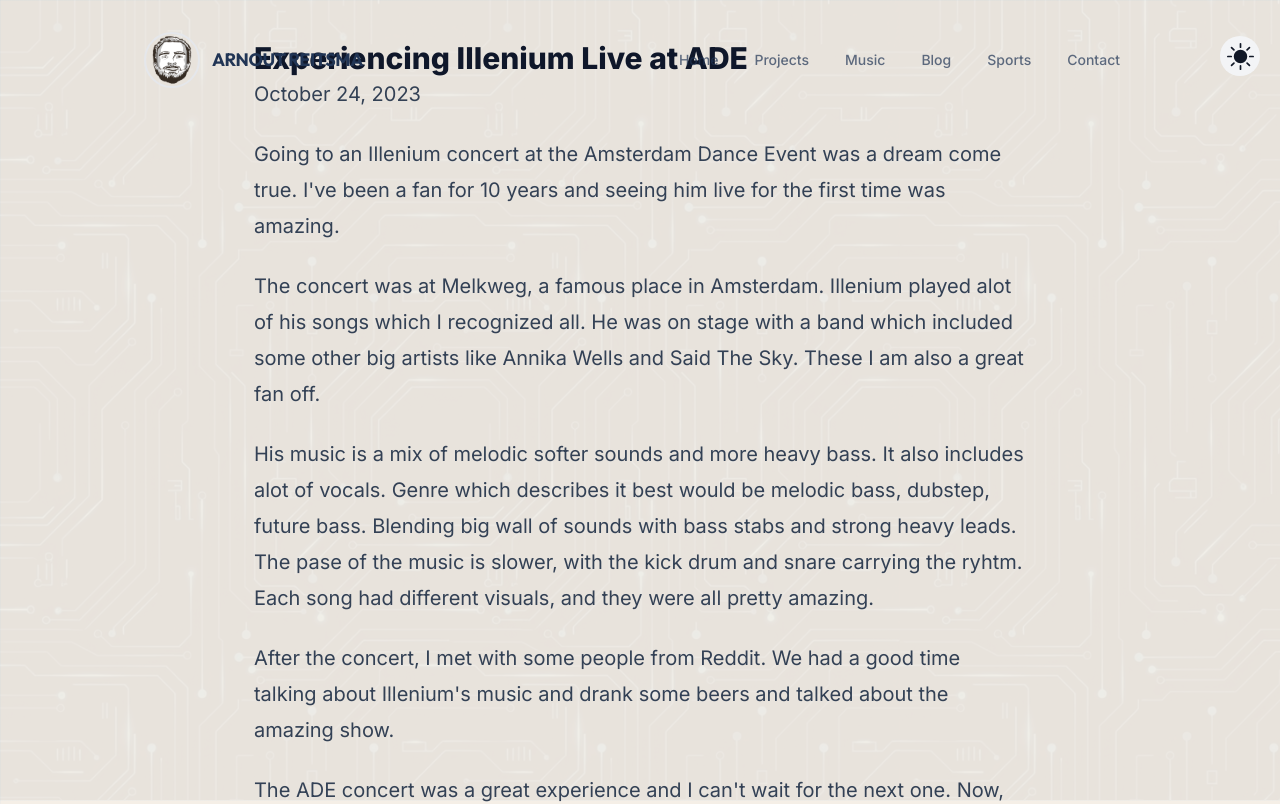
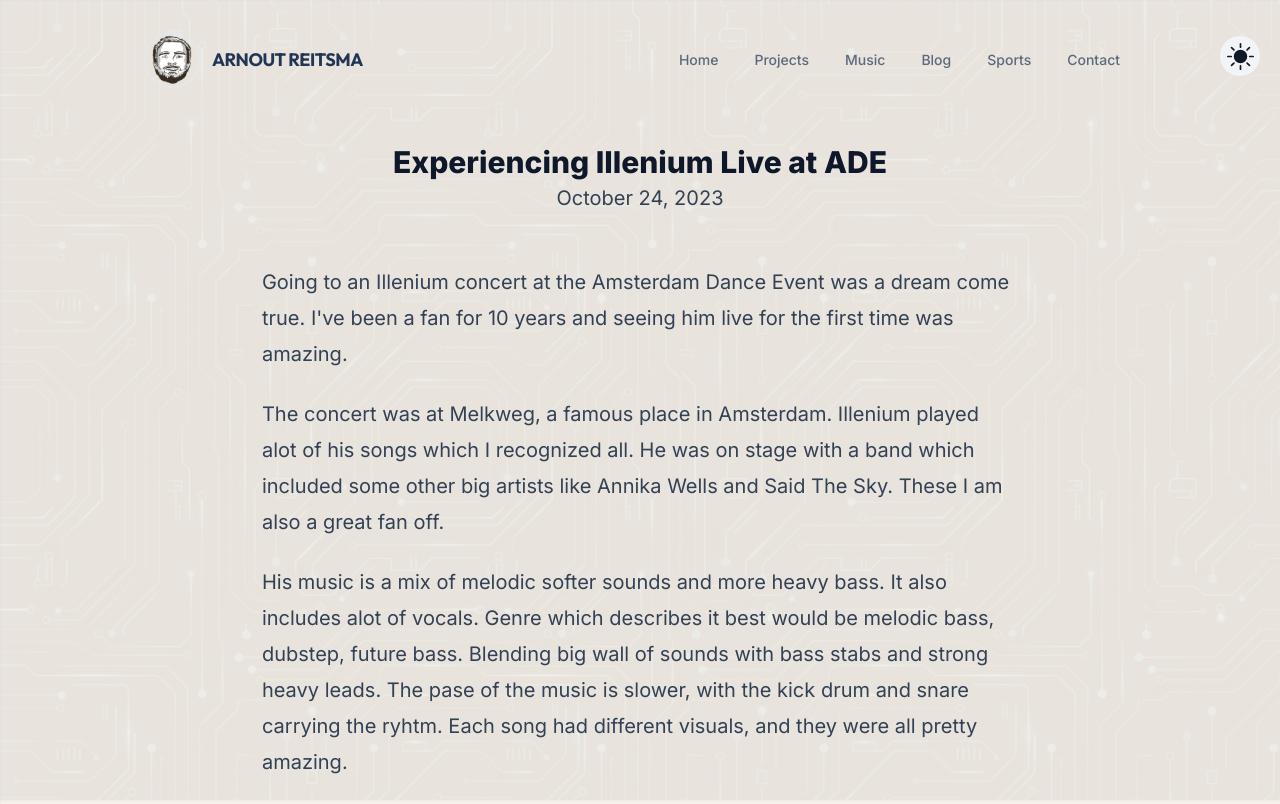
Before and after one commit to ArnoutReitsma/arnout-toonra-app, a Next.js app: page /blog/illenium-live-ade-2023 in a window 1280 px wide. Shown: the top 804 px of the page. Built offline with nearby package versions, Linux system fonts and the light colour scheme.

Commit message:
blog  page fix

```diff
--- a/app/blog/[postId]/page.tsx
+++ b/app/blog/[postId]/page.tsx
@@ -38,7 +38,7 @@ export default async function Post({ params }: { params: Promise<{ postId: strin
   const pubDate = getFormattedDate(date);
 
   return (
-    <main className="p-6 prose prose-xl prose-slate dark:prose-invert mx-auto">
+    <main className="min-h-screen pt-32 pb-12 px-4 sm:px-6 lg:px-8 flex flex-col items-center prose prose-xl prose-slate dark:prose-invert mx-auto">
       <h1 className="text-3xl mt-4 mb-0">{title}</h1>
       <p className="mt-0">{pubDate}</p>
       <article>
```
